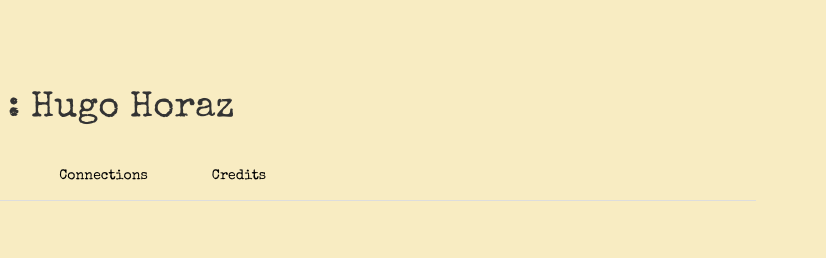
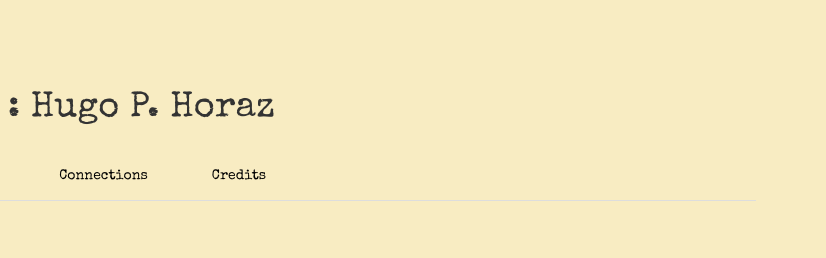
Before and after one commit to pelipper37/1920scharacterproject, a plain HTML site: page docs/index.html in a window 1280 px wide. Shown: the top 258 px of the page, 454-1280 px from the left. Drawn offline with nearby package versions, Linux system fonts and the light colour scheme.

Commit message:
Update index.html

```diff
--- a/docs/index.html
+++ b/docs/index.html
@@ -31,11 +31,7 @@
 	<body class="general-style-1">
 		<div class="container">
 			<div class="text-font-1">
-				<img src="https://cdn.discordapp.com/attachments/801954418635046972/818659763973390346/logo_photoshop_transparent.png" class="corporationlogo" style="height: 70px;">
-				</img>
-				<h1>
-					Case Subject #031221 : Hugo Horaz
-				</h1>
+				<img src="https://cdn.discordapp.com/attachments/801954418635046972/818659763973390346/logo_photoshop_transparent.png" class="corporationlogo" style="height: 70px;"></img><h1>	Case Subject #031221 : Hugo P. Horaz	</h1>
 				<ul class="nav nav-tabs">
 					<li class="active disabled">
 						<a href="index.html">
```
